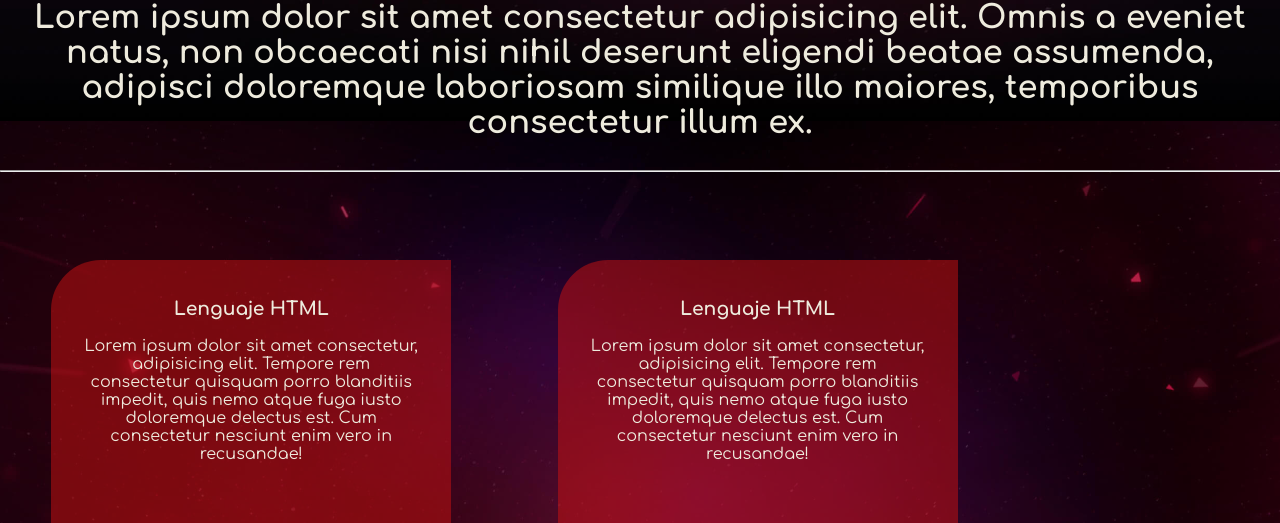
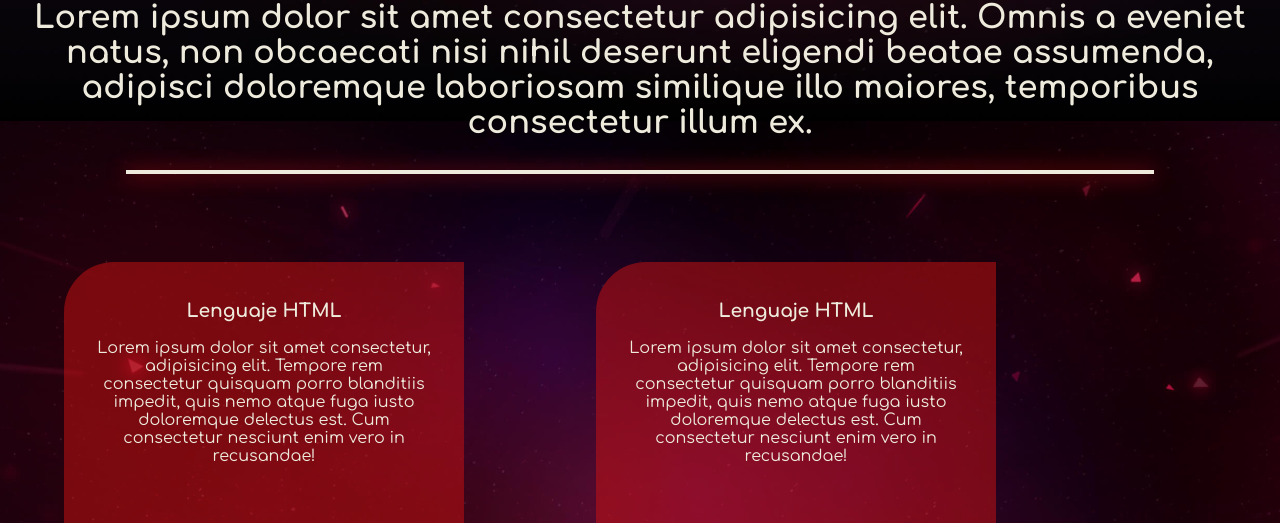
Before and after one commit to Dalcamo/prueba, a plain HTML site: page index.html in a window 1280 px wide. Shown: the part 679-1202 px from the top of the page. Drawn offline with Linux system fonts and the light colour scheme; files whose address does not match are found by name.

Commit message:
Add files via upload

```diff
--- a/assets/css/main.css
+++ b/assets/css/main.css
@@ -76,16 +76,17 @@ div img{
 
 }
 
-data-hr{
+.data-hr{
     width: 80%;
-    border: 2px solid;
+    border: 2px solid rgb(238, 235, 221);
+    box-shadow: 0px 1px 20px #ce1212;
 }
 
 .cards{
     display: inline-block;
     min-width: 200px;
     max-width: 400px;
-    margin: 80px 4%;
+    margin: 80px 5%;
     background-color:rgba(206, 18, 18,0.5);
     padding: 20px 30px;
     box-sizing: border-box;
--- a/index.html
+++ b/index.html
@@ -6,7 +6,7 @@
     <meta name="viewport" content="width=device-width, initial-scale=1.0">
     <title>Contenedores</title>
     <!-- CSS -->
-    <link rel="stylesheet" href="assets/css/main.css">
+    <link rel="stylesheet" href="./assets/css/main.css">
     <link rel="preconnect" href="https://fonts.gstatic.com">
     <link href="https://fonts.googleapis.com/css2?family=Comfortaa:wght@300;400;500;600;700&display=swap" rel="stylesheet">
 </head>
```
